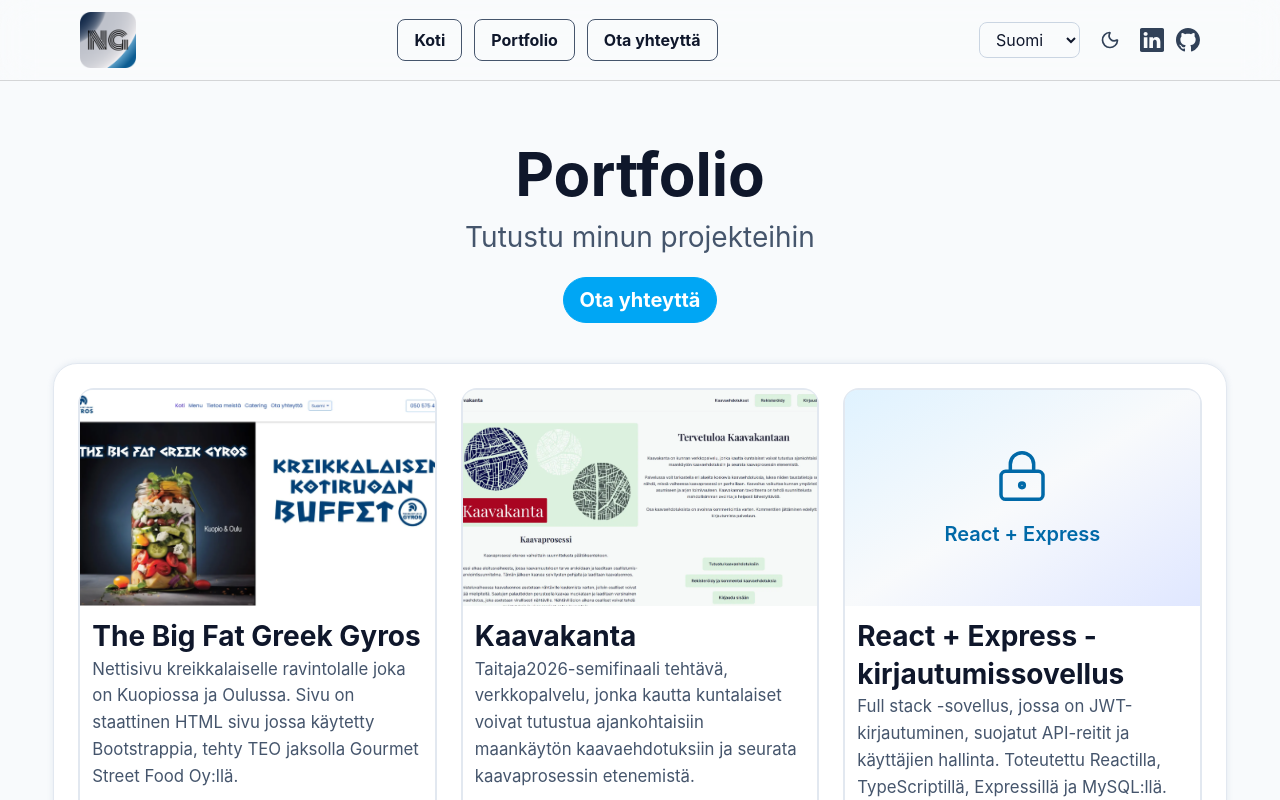
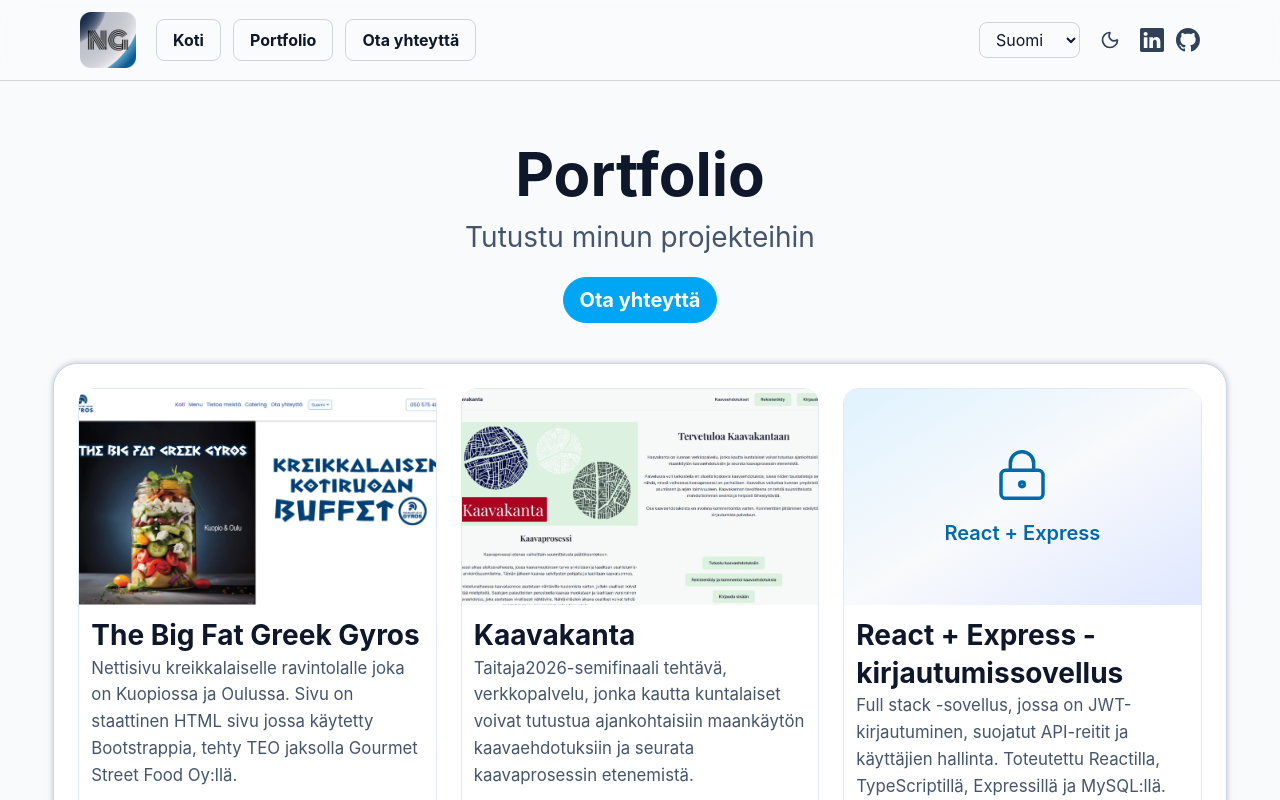
Before and after one commit to nikolaosgavras/nikolaosgavras-sivut-react, a React (Vite) app in the folder frontend/: page /portfolio in a window 1280 px wide. Shown: the top 800 px of the page. Built offline with nearby package versions, Linux system fonts and the light colour scheme.

Commit message:
refactor: update styling for SiteHeader and PortfolioPage components

```diff
--- a/frontend/src/components/SiteHeader.tsx
+++ b/frontend/src/components/SiteHeader.tsx
@@ -18,18 +18,18 @@ export const SiteHeader = () => {
   return (
     <nav className="sticky top-0 z-50 md:border-b border-black/15 dark:border-white/30 bg-white/20 dark:bg-slate-800/30 text-slate-900 dark:text-white shadow-slate-200/50 dark:shadow-gray-700/10 backdrop-blur-lg">
       <div className="max-w-6xl mx-auto px-4 border-b md:border-hidden border-black/15 dark:border-white/15">
-        <div className="flex h-20 items-center justify-between">
+        <div className="flex items-center justify-between">
 
-          <div className="title">
+
+          <div className="flex items-center gap-5 h-20">
             <Link to="/" onClick={() => { setMobileMenuOpen(false); window.scrollTo({ top: 0, behavior: 'smooth' }); }} className="font-bold text-slate-900 dark:text-white text-xl">
               <img src={Logo} alt="Nikolaos Gavras" className="h-14 w-14" />
             </Link>
-          </div>
-
-          <div className="hidden md:flex space-x-3">
-            <NavLink to="/" className="button font-bold hover:bg-gray-500/30 dark:hover:bg-gray-500/50 py-2 px-4 rounded-lg border border-slate-600">{t('nav.home')}</NavLink>
-            <NavLink to="/portfolio" className="button font-bold hover:bg-gray-500/30 dark:hover:bg-gray-500/50 py-2 px-4 rounded-lg border border-slate-600">{t('nav.portfolio')}</NavLink>
-            <NavLink to="/contact" className="button font-bold hover:bg-gray-500/30 dark:hover:bg-gray-500/50 py-2 px-4 rounded-lg border border-slate-600">{t('nav.contact')}</NavLink>
+            <div className="hidden md:flex space-x-3">
+              <NavLink to="/" className="button font-bold hover:bg-gray-500/30 dark:hover:bg-gray-500/50 py-2 px-4 rounded-lg border border-slate-300 dark:border-slate-800">{t('nav.home')}</NavLink>
+              <NavLink to="/portfolio" className="button font-bold hover:bg-gray-500/30 dark:hover:bg-gray-500/50 py-2 px-4 rounded-lg border border-slate-300 dark:border-slate-800">{t('nav.portfolio')}</NavLink>
+              <NavLink to="/contact" className="button font-bold hover:bg-gray-500/30 dark:hover:bg-gray-500/50 py-2 px-4 rounded-lg border border-slate-300 dark:border-slate-800">{t('nav.contact')}</NavLink>
+            </div>
           </div>
 
           <div className="hidden md:flex items-center space-x-3">
--- a/frontend/src/pages/PortfolioPage.tsx
+++ b/frontend/src/pages/PortfolioPage.tsx
@@ -83,9 +83,9 @@ export const PortfolioPage = () => {
           </div>
       </section>
 
-      <section data-aos="fade-up" data-aos-delay="150" id="cards" className="mb-5 grid grid-cols-1 md:grid-cols-2 lg:grid-cols-3 border border-slate-200 dark:border-gray-600 rounded-3xl text-slate-900 dark:text-white w-11/12 max-w-7xl mx-auto gap-4 md:gap-6 p-4 md:p-6 bg-white dark:bg-slate-800/20 dark:backdrop-blur-xl shadow-[0px_0px_5px_1px] shadow-slate-200/80 dark:shadow-slate-700/70">
+      <section data-aos="fade-up" data-aos-delay="150" id="cards" className="mb-5 grid grid-cols-1 md:grid-cols-2 lg:grid-cols-3 border border-slate-300 dark:border-gray-600 rounded-3xl text-slate-900 dark:text-white w-11/12 max-w-7xl mx-auto gap-4 md:gap-6 p-4 md:p-6 bg-white dark:bg-slate-800/20 dark:backdrop-blur-xl shadow-[0px_0px_5px_1px] shadow-slate-500/30 dark:shadow-none">
         {projects.map((project) => (
-          <div key={project.title} className="border-2 border-slate-200 dark:border-slate-700 rounded-2xl flex h-full flex-col">
+          <div key={project.title} className="border border-slate-200 dark:border-slate-700 rounded-2xl flex h-full flex-col">
             {project.image ? (
               <button
                 type="button"
```
